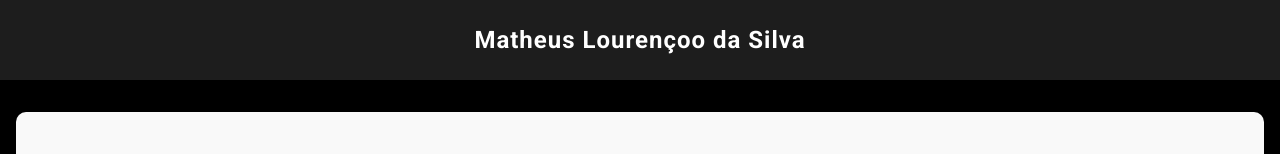
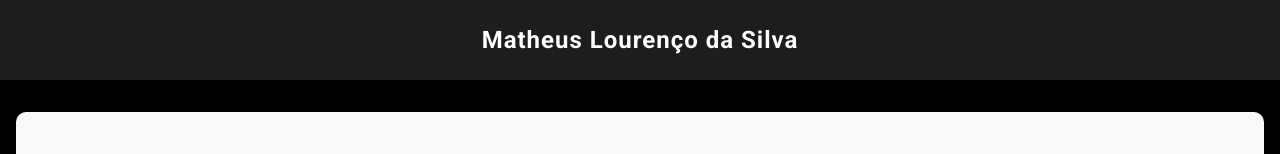
Before and after one commit to MathLouren/portfolio, a plain HTML site: page index.html in a window 1280 px wide. Shown: the top 154 px of the page. Drawn offline with Linux system fonts and the light colour scheme; a script that the page names is missing.

Commit message:
Update index.html

```diff
--- a/index.html
+++ b/index.html
@@ -11,7 +11,7 @@
 <body>
     <header>
         <div class="container_header">
-            <h1>Matheus Lourençoo da Silva</h1>
+            <h1>Matheus Lourenço da Silva</h1>
         <nav class="navbar_container">
             <ul>
                 <li><a href="#sobre">Sobre</a></li>
```
